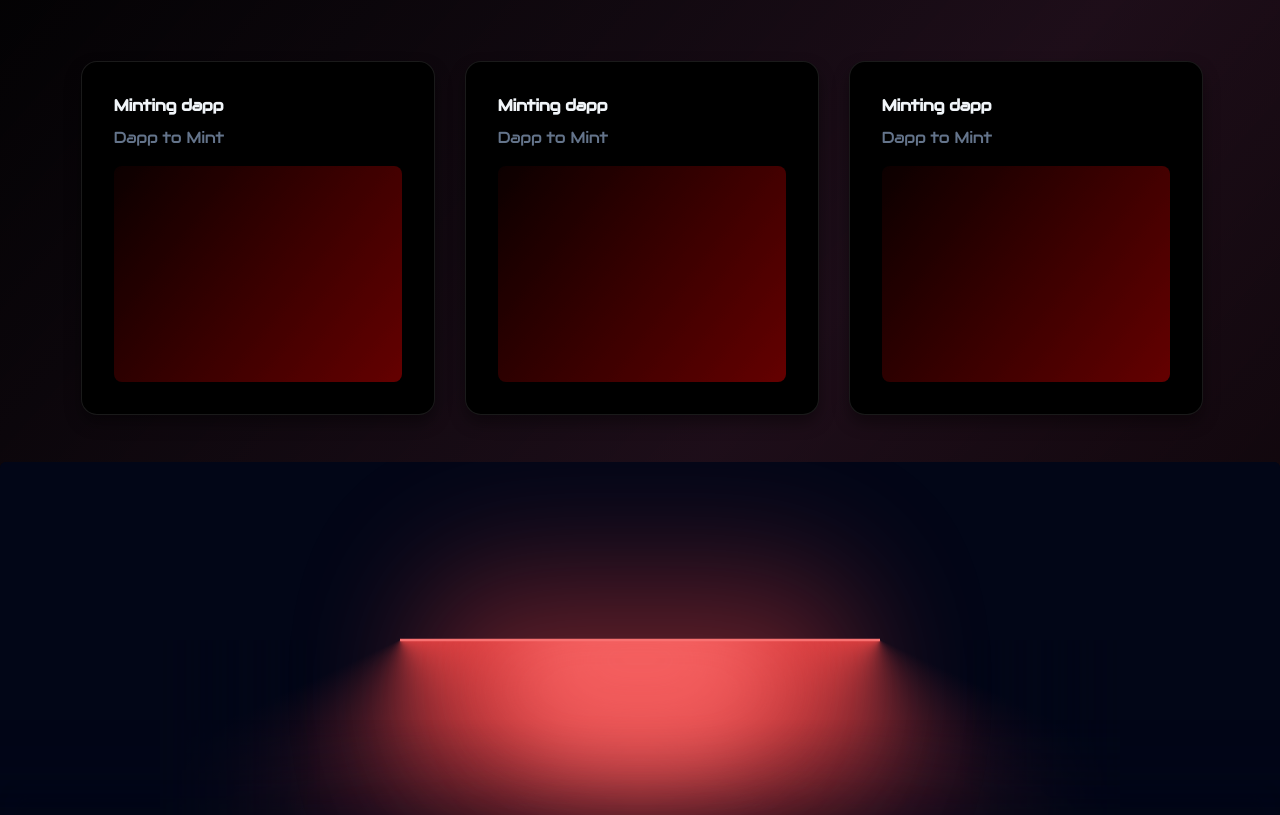
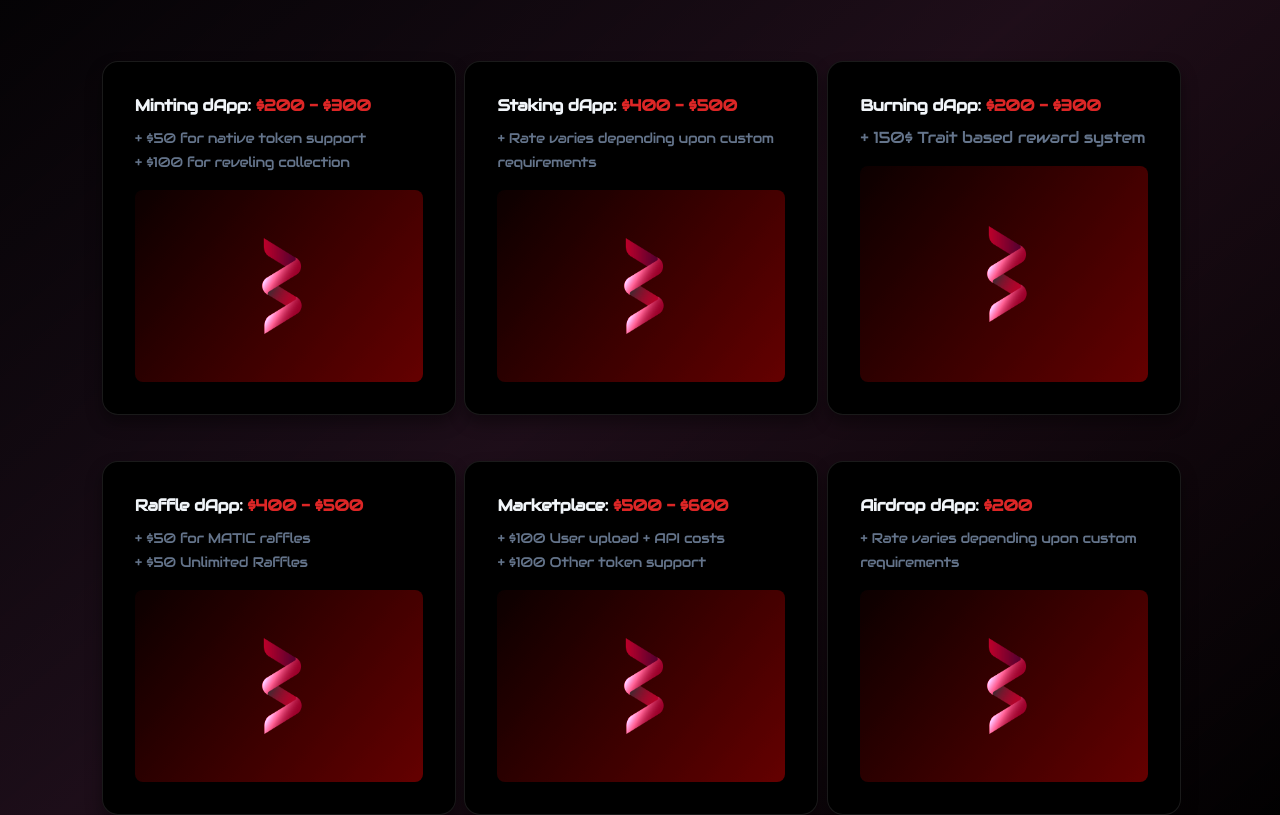
Before and after one commit to 3xBuilds/3xb, a Next.js app: page / in a window 1280 px wide. Shown: the part 3400-4215 px from the top of the page. Built offline with nearby package versions, Linux system fonts and the light colour scheme.

Commit message:
cards ui update

```diff
--- a/app/page.tsx
+++ b/app/page.tsx
@@ -6,13 +6,13 @@ import Clients from '../components/Clients'
 
 const page = () => {
   return (
-    <div className='red-grad'>
+    <div className='red-grad w-screen'>
       <Home/>
 
 
-      <div className='bg-gradient-to-br from-black via-slate-900/60 to-black pt-20 border-x-0 rounded-t-3xl border-white/80 border-2'>
+      <div className='bg-gradient-to-br from-black via-slate-900/60 to-black pt-20 border-x-0 rounded-t-3xl border-white/80 border-2 w-screen'>
         <Packages/>
-        <Clients/>
+        {/* <Clients/> */}
       </div>
     </div>
   )
--- a/components/packages.jsx
+++ b/components/packages.jsx
@@ -1,5 +1,7 @@
 import React from 'react'
 import { PinContainer } from "../components/ui/3d-pin";
+import logo from '../assets/logo.png'
+import Image from 'next/image'
 
 const Packages = () => {
   return (
@@ -7,23 +9,26 @@ const Packages = () => {
     <h3 className='text-white text-3xl text-center mb-4'>Our Packages</h3>
         <h3 className='text-white/50 text-base text-center w-[60%] mx-auto'>Lorem ipsum, dolor sit amet consectetur adipisicing elit. Impedit ratione alias assumenda id odio officiis debitis aliquam velit blanditiis deleniti.</h3>
         <div className='flex flex-col gap-5'>
-          <div className=" my-20 mt-20 w-full flex flex-row items-center justify-center ">
+          <div className=" my-20 mt-20 w-[85%] mx-auto grid grid-cols-3 max-md:grid-cols-1 max-md:gap-y-10 md:gap-y-20 items-center justify-center ">
             <PinContainer
               className=""
               containerClassName=""
-              title="Contact us to make your own dapp"
-              href="https://twitter.com/mannupaaji"
+              title="Contact Us to know more"
+              href="https://google.com"
             >
               <div className="flex basis-full flex-col p-4 tracking-tight text-slate-100/50 sm:basis-1/2 w-[20rem] h-[20rem] ">
                 <h3 className="max-w-xs !pb-2 !m-0 font-bold  text-base text-slate-100">
-                  Minting dapp
+                  Minting dApp: <span className='text-red-600'>$200 - $300</span>
                 </h3>
                 <div className="text-base !m-0 !p-0 font-normal">
-                  <span className="text-slate-500 ">
-                    Dapp to Mint
+                  <span className="text-slate-500 text-sm">
+                    + $50 for native token support <br />
+                    + $100 for reveling collection
                   </span>
                 </div>
-                <div className="flex flex-1 w-full rounded-lg mt-4 red-grad brightness-150" />
+                <div className="flex flex-1 w-full rounded-lg mt-4 red-grad brightness-150 items-center justify-center">
+                  <Image alt='logo' src={logo} width={500} height={500} className=' w-40 scale-125'/>
+                </div>
               </div>
             </PinContainer>
             <PinContainer
@@ -34,14 +39,16 @@ const Packages = () => {
             >
               <div className="flex basis-full flex-col p-4 tracking-tight text-slate-100/50 sm:basis-1/2 w-[20rem] h-[20rem] ">
                 <h3 className="max-w-xs !pb-2 !m-0 font-bold  text-base text-slate-100">
-                  Minting dapp
+                  Staking dApp: <span className='text-red-600'>$400 - $500</span>
                 </h3>
                 <div className="text-base !m-0 !p-0 font-normal">
-                  <span className="text-slate-500 ">
-                    Dapp to Mint
+                  <span className="text-slate-500 text-sm">
+                    + Rate varies depending upon custom requirements
                   </span>
                 </div>
-                <div className="flex flex-1 w-full rounded-lg mt-4 red-grad brightness-150" />
+                <div className="flex flex-1 w-full rounded-lg mt-4 red-grad brightness-150 items-center justify-center">
+                  <Image alt='logo' src={logo} width={500} height={500} className=' w-40 scale-125'/>
+                </div>
               </div>
             </PinContainer>
             <PinContainer
@@ -52,14 +59,78 @@ const Packages = () => {
             >
               <div className="flex basis-full flex-col p-4 tracking-tight text-slate-100/50 sm:basis-1/2 w-[20rem] h-[20rem] ">
                 <h3 className="max-w-xs !pb-2 !m-0 font-bold  text-base text-slate-100">
-                  Minting dapp
+                  Burning dApp: <span className='text-red-600'>$200 - $300</span>
                 </h3>
                 <div className="text-base !m-0 !p-0 font-normal">
                   <span className="text-slate-500 ">
-                    Dapp to Mint
+                    + 150$ Trait based reward system
                   </span>
                 </div>
-                <div className="flex flex-1 w-full rounded-lg mt-4 red-grad brightness-150" />
+                <div className="flex flex-1 w-full rounded-lg mt-4 red-grad brightness-150 items-center justify-center">
+                  <Image alt='logo' src={logo} width={500} height={500} className=' w-40 scale-125'/>
+                </div>
+              </div>
+            </PinContainer>
+            <PinContainer
+              className=""
+              containerClassName=""
+              title="Contact Us to know more"
+              href="https://google.com"
+            >
+              <div className="flex basis-full flex-col p-4 tracking-tight text-slate-100/50 sm:basis-1/2 w-[20rem] h-[20rem] ">
+                <h3 className="max-w-xs !pb-2 !m-0 font-bold  text-base text-slate-100">
+                  Raffle dApp: <span className='text-red-600'>$400 - $500</span>
+                </h3>
+                <div className="text-base !m-0 !p-0 font-normal">
+                  <span className="text-slate-500 text-sm">
+                    + $50 for MATIC raffles <br />
+                    + $50 Unlimited Raffles
+                  </span>
+                </div>
+                <div className="flex flex-1 w-full rounded-lg mt-4 red-grad brightness-150 items-center justify-center">
+                  <Image alt='logo' src={logo} width={500} height={500} className=' w-40 scale-125'/>
+                </div>
+              </div>
+            </PinContainer>
+            <PinContainer
+              className=""
+              containerClassName=""
+              title="Contact Us to know more"
+              href="https://google.com"
+            >
+              <div className="flex basis-full flex-col p-4 tracking-tight text-slate-100/50 sm:basis-1/2 w-[20rem] h-[20rem] ">
+                <h3 className="max-w-xs !pb-2 !m-0 font-bold  text-base text-slate-100">
+                  Marketplace: <span className='text-red-600'>$500 - $600</span>
+                </h3>
+                <div className="text-base !m-0 !p-0 font-normal">
+                  <span className="text-slate-500 text-sm">
+                    + $100 User upload + API costs <br />
+                    + $100 Other token support
+                  </span>
+                </div>
+                <div className="flex flex-1 w-full rounded-lg mt-4 red-grad brightness-150 items-center justify-center">
+                  <Image alt='logo' src={logo} width={500} height={500} className=' w-40 scale-125'/>
+                </div>
+              </div>
+            </PinContainer>
+            <PinContainer
+              className=""
+              containerClassName=""
+              title="Contact Us to know more"
+              href="https://google.com"
+            >
+              <div className="flex basis-full flex-col p-4 tracking-tight text-slate-100/50 sm:basis-1/2 w-[20rem] h-[20rem] ">
+                <h3 className="max-w-xs !pb-2 !m-0 font-bold  text-base text-slate-100">
+                  Airdrop dApp: <span className='text-red-600'>$200</span>
+                </h3>
+                <div className="text-base !m-0 !p-0 font-normal">
+                  <span className="text-slate-500 text-sm">
+                  + Rate varies depending upon custom requirements
+                  </span>
+                </div>
+                <div className="flex flex-1 w-full rounded-lg mt-4 red-grad brightness-150 items-center justify-center">
+                  <Image alt='logo' src={logo} width={500} height={500} className=' w-40 scale-125'/>
+                </div>
               </div>
             </PinContainer>
           </div>
--- a/components/ui/lamp.jsx
+++ b/components/ui/lamp.jsx
@@ -14,7 +14,7 @@ export const LampContainer = ({
         className
       )}
     >
-      <div className="relative flex w-full flex-1 scale-y-125 items-center justify-center isolate z-0 ">
+      <div className="relative flex w-full flex-1 scale-y-125 items-center overflow-hidden justify-center isolate z-0 ">
         <motion.div
           initial={{ opacity: 0.5, width: "15rem" }}
           whileInView={{ opacity: 1, width: "30rem" }}
```
